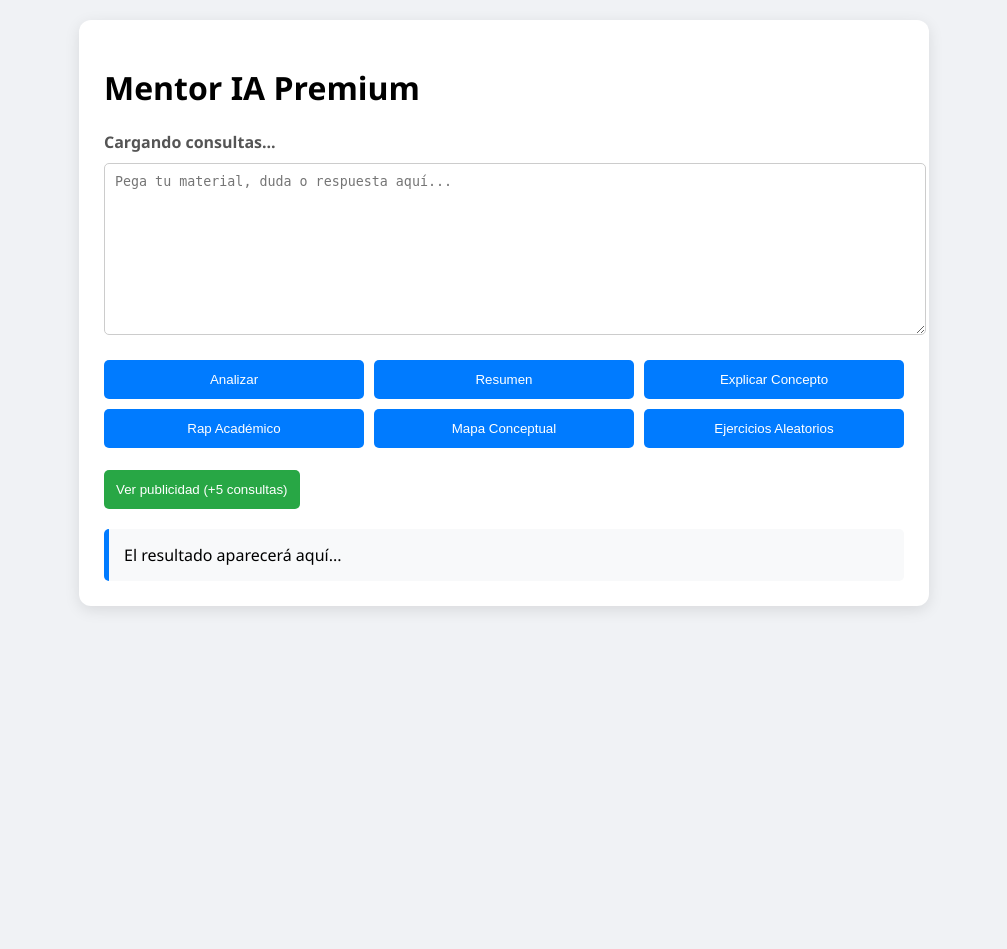
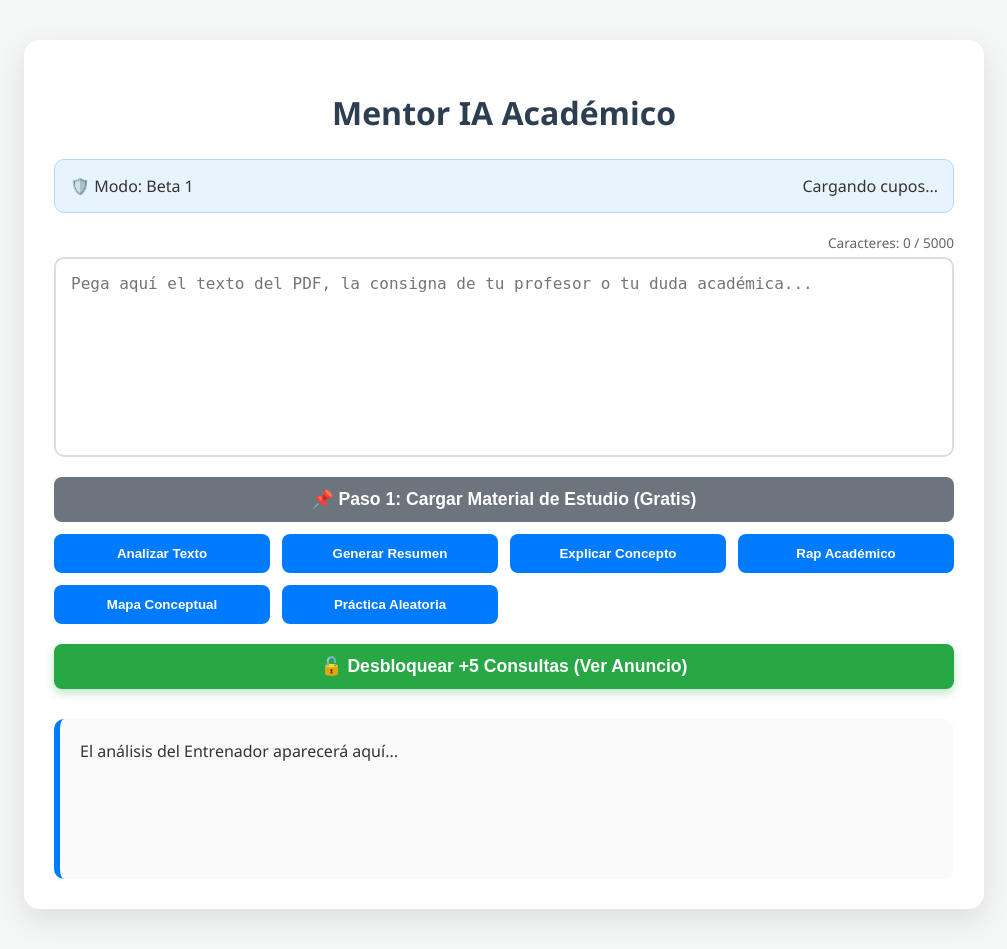
Before and after one commit to iaentrenador/mentor-academico, a Flask app: template templates/index.html in a window 1280 px wide. Shown: the whole page, without its empty margins (136-1143 px from the left). Before the commit the page ends 610 px from the top, so only its background shows below. Run offline with Flask 3, Linux system fonts and the light colour scheme; the template is opened without the code that fills it, so the values that code supplies are empty.

Commit message:
Revise and enhance index.html layout and styles

```diff
--- a/templates/index.html
+++ b/templates/index.html
@@ -2,70 +2,112 @@
 <html lang="es">
 <head>
     <meta charset="UTF-8">
-    <title>Mentor IA Premium Académico</title>
+    <meta name="viewport" content="width=device-width, initial-scale=1.0">
+    <title>Mentor IA - Beta 1 (Entrenador Académico)</title>
     <style>
-        body { font-family: 'Segoe UI', sans-serif; margin: 20px; background-color: #f0f2f5; }
-        .container { max-width: 800px; margin: auto; background: #fff; padding: 25px; border-radius: 12px; box-shadow: 0 4px 15px rgba(0,0,0,0.1); }
-        .controls { display: grid; grid-template-columns: repeat(3, 1fr); gap: 10px; margin-top: 10px; }
-        textarea { width: 100%; height: 150px; margin-bottom: 10px; padding: 10px; border: 1px solid #ccc; border-radius: 5px; }
-        button { padding: 12px; background: #007bff; color: white; border: none; border-radius: 5px; cursor: pointer; transition: 0.3s; }
-        button:hover { background: #0056b3; }
-        .ad-btn { background: #28a745; }
-        #resultado { margin-top: 20px; white-space: pre-wrap; background: #f8f9fa; padding: 15px; border-radius: 5px; border-left: 5px solid #007bff; }
-        .status { font-weight: bold; color: #555; margin-bottom: 10px; }
+        body { font-family: 'Segoe UI', Tahoma, Geneva, Verdana, sans-serif; margin: 0; background-color: #f4f7f6; color: #333; }
+        .container { max-width: 900px; margin: 40px auto; background: #fff; padding: 30px; border-radius: 15px; box-shadow: 0 10px 30px rgba(0,0,0,0.1); }
+        h1 { color: #2c3e50; text-align: center; margin-bottom: 25px; }
+
+        .status-bar { display: flex; justify-content: space-between; align-items: center; background: #e8f4fd; padding: 15px; border-radius: 10px; margin-bottom: 20px; border: 1px solid #b3d7ff; }
+        .char-counter { font-size: 0.85em; color: #666; text-align: right; margin-bottom: 5px; }
+
+        textarea { width: 100%; height: 200px; padding: 15px; border: 2px solid #ddd; border-radius: 10px; resize: none; font-size: 16px; box-sizing: border-box; transition: border-color 0.3s; }
+        textarea:focus { border-color: #007bff; outline: none; }
+
+        .controls { display: grid; grid-template-columns: repeat(auto-fit, minmax(180px, 1fr)); gap: 12px; margin-top: 15px; }
+
+        button { padding: 12px; font-weight: 600; border: none; border-radius: 8px; cursor: pointer; transition: all 0.3s ease; }
+        .btn-main { background: #007bff; color: white; }
+        .btn-main:hover { background: #0056b3; transform: translateY(-2px); }
+
+        .btn-load { background: #6c757d; color: white; grid-column: 1 / -1; font-size: 1.1em; }
+        .btn-load:hover { background: #5a6268; }
+
+        .btn-ad { background: #28a745; color: white; width: 100%; margin-top: 20px; font-size: 1.1em; box-shadow: 0 4px 10px rgba(40, 167, 69, 0.3); }
+        .btn-ad:hover { background: #218838; transform: scale(1.02); }
+
+        #resultado { margin-top: 30px; padding: 20px; background: #fafafa; border-radius: 10px; border-left: 6px solid #007bff; min-height: 120px; line-height: 1.6; }
+        .loading { color: #007bff; font-style: italic; }
     </style>
 </head>
 <body>
     <div class="container">
-        <h1>Mentor IA Premium</h1>
-        <div id="status" class="status">Cargando consultas...</div>
+        <h1>Mentor IA Académico</h1>
 
-        <textarea id="texto" placeholder="Pega tu material, duda o respuesta aquí..."></textarea>
+        <div class="status-bar">
+            <span>🛡️ Modo: Beta 1</span>
+            <span id="consultas-info">Cargando cupos...</span>
+        </div>
+
+        <div class="char-counter">Caracteres: <span id="char-count">0</span> / 5000</div>
+        <textarea id="texto" placeholder="Pega aquí el texto del PDF, la consigna de tu profesor o tu duda académica..." oninput="updateCharCount()"></textarea>
 
         <div class="controls">
-            <button onclick="enviar('analizar')">Analizar</button>
-            <button onclick="enviar('resumen')">Resumen</button>
-            <button onclick="enviar('explicar')">Explicar Concepto</button>
-            <button onclick="enviar('rap')">Rap Académico</button>
-            <button onclick="enviar('mapa_conceptual')">Mapa Conceptual</button>
-            <button onclick="enviar('aleatorio')">Ejercicios Aleatorios</button>
+            <button class="btn-load" onclick="enviar('cargar_material')">📌 Paso 1: Cargar Material de Estudio (Gratis)</button>
+
+            <button class="btn-main" onclick="enviar('analizar')">Analizar Texto</button>
+            <button class="btn-main" onclick="enviar('resumen')">Generar Resumen</button>
+            <button class="btn-main" onclick="enviar('explicar')">Explicar Concepto</button>
+            <button class="btn-main" onclick="enviar('rap')">Rap Académico</button>
+            <button class="btn-main" onclick="enviar('mapa_conceptual')">Mapa Conceptual</button>
+            <button class="btn-main" onclick="enviar('aleatorio')">Práctica Aleatoria</button>
         </div>
-        <br>
-        <button class="ad-btn" onclick="verPublicidad()">Ver publicidad (+5 consultas)</button>
 
-        <div id="resultado">El resultado aparecerá aquí...</div>
+        <button class="btn-ad" onclick="verPublicidad()">🔓 Desbloquear +5 Consultas (Ver Anuncio)</button>
+
+        <div id="resultado">El análisis del Entrenador aparecerá aquí...</div>
     </div>
 
     <script>
-        // Cargar estado inicial
-        async function cargarEstado() {
-            const res = await fetch('/estado_usuario'); // Deberías añadir esta ruta en app.py
-            const data = await res.json();
-            document.getElementById('status').innerText = `Consultas usadas: ${data.consultas_usadas} | Tipo: ${data.tipo_usuario}`;
+        // Actualiza el contador de caracteres en tiempo real
+        function updateCharCount() {
+            const text = document.getElementById('texto').value;
+            document.getElementById('char-count').innerText = text.length;
         }
 
         async function enviar(tarea) {
             const texto = document.getElementById('texto').value;
-            const res = await fetch(`/${tarea}`, {
-                method: 'POST',
-                headers: { 'Content-Type': 'application/json' },
-                body: JSON.stringify({ texto })
-            });
-            const data = await res.json();
-            if(data.error) alert(data.error);
-            else document.getElementById('resultado').innerText = data.resultado;
-            cargarEstado();
+            if (!texto) return alert("Por favor, ingresa contenido para procesar.");
+
+            const resDiv = document.getElementById('resultado');
+            resDiv.innerHTML = '<span class="loading">El Mentor está procesando tu solicitud...</span>';
+
+            try {
+                const res = await fetch(`/${tarea}`, {
+                    method: 'POST',
+                    headers: { 'Content-Type': 'application/json' },
+                    body: JSON.stringify({ texto: texto })
+                });
+
+                const data = await res.json();
+
+                if(data.error) {
+                    resDiv.innerText = "⚠️ Error: " + data.error;
+                    if(res.status === 403) alert("Llegaste al límite. Mira un anuncio para continuar.");
+                } else {
+                    resDiv.innerText = data.resultado;
+                }
+            } catch (err) {
+                resDiv.innerText = "Error crítico de conexión.";
+            }
         }
 
         async function verPublicidad() {
+            // Acción 1: Abrir el enlace de Adsterra
+            window.open("https://www.effectivegatecpm.com/n2r78m21y?key=53d8cbd50aefa22ac6dd367853c1809e", "_blank");
+
+            // Acción 2: Validar en el backend para sumar +5 consultas
             const res = await fetch('/confirmar_publicidad', { method: 'POST' });
+
             if(res.ok) {
-                alert("¡Publicidad confirmada! Tienes 5 consultas extra.");
-                cargarEstado();
+                alert("¡Consultas activadas! El sistema se reiniciará para aplicar los cambios.");
+                location.reload();
+            } else {
+                const data = await res.json();
+                alert(data.error || "No se pudo validar la publicidad.");
             }
         }
-
-        cargarEstado();
     </script>
 </body>
 </html>
```
